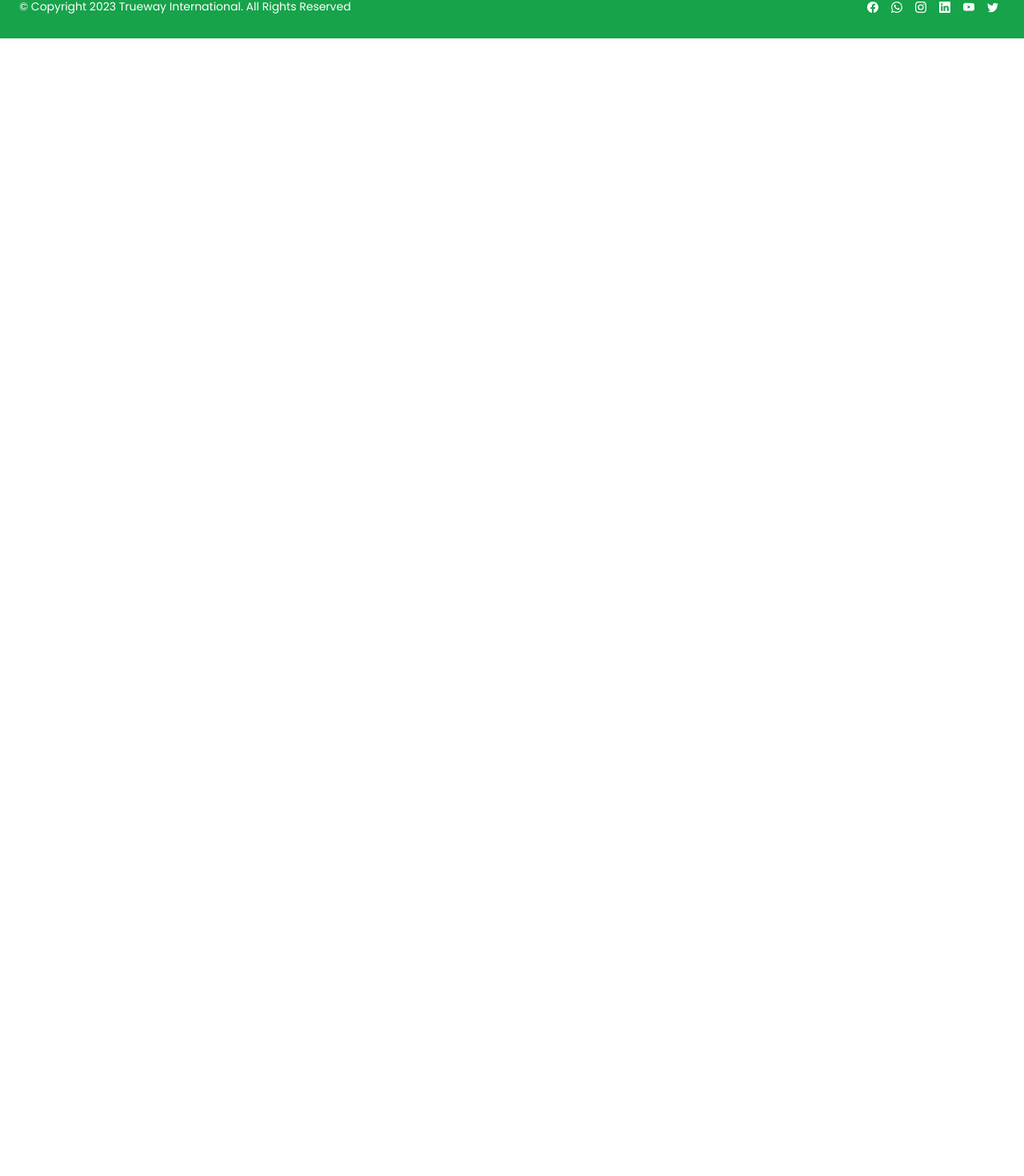
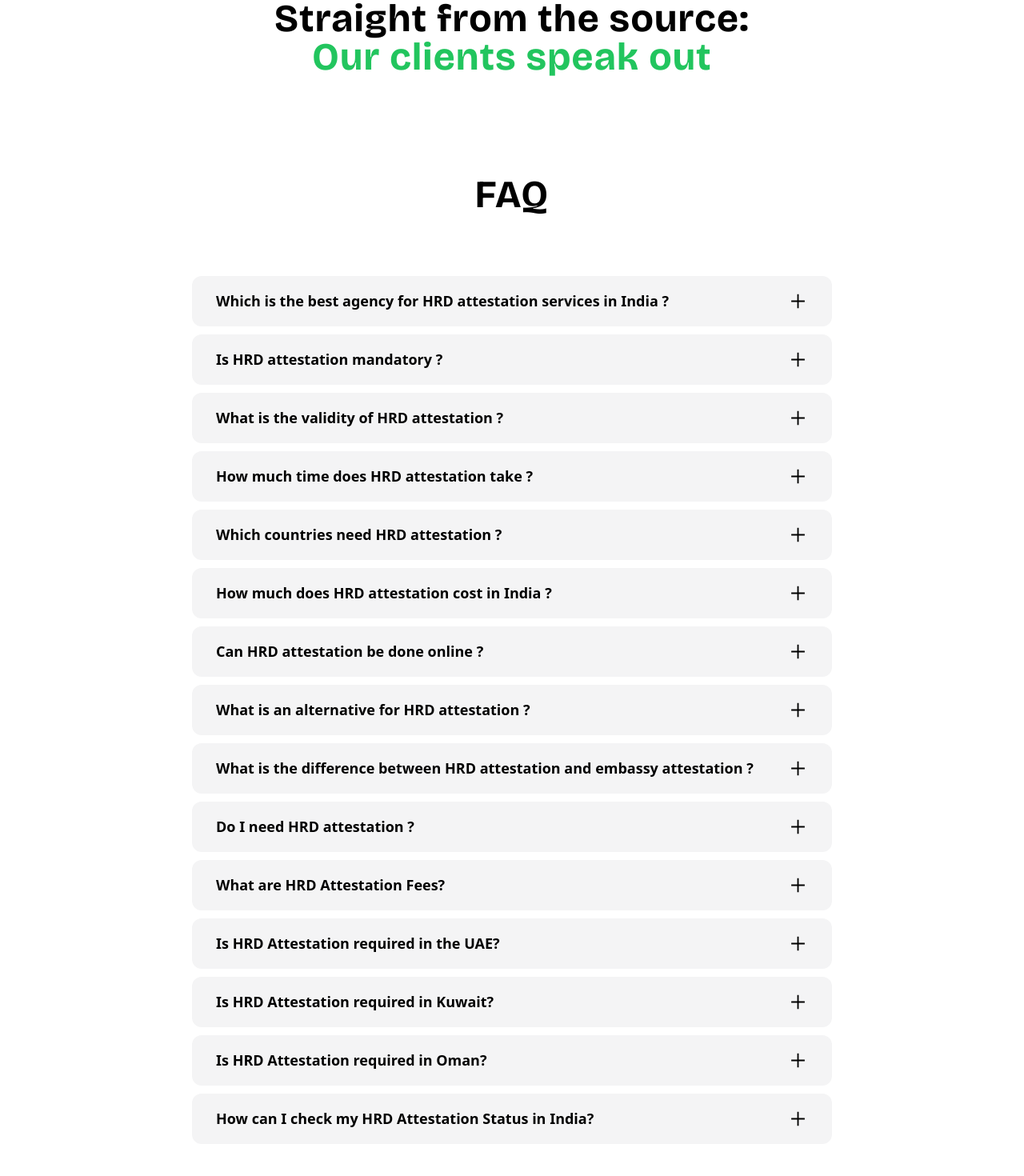
Before and after one commit to Truwayinternational/Trueway-Website, a React (Create React App) app: page /hrdAttestation in a window 1280 px wide. Shown: the part 6639-8109 px from the top of the page at 80% size. Before the commit the page ends 6687 px from the top, so only its background shows below. Built offline with nearby package versions, Linux system fonts and the light colour scheme.

Commit message:
FAQ of HRD attestation

```diff
--- a/src/Pages/OtherServices/Embassy Attestation/EmbassyAttestationIndex.js
+++ b/src/Pages/OtherServices/Embassy Attestation/EmbassyAttestationIndex.js
@@ -7,8 +7,9 @@ import PopularContreisCardMob from './PopularContreisCardMob'
 import HowDoIGet from './HowDoIGet'
 import YourBestChoice from './YourBestChoice'
 
-// trueway services import
+// trueway services add from same home page
 import WhyIsTrueway from '../../../Components/WhyisTrueway'
+
 
 import OurClients from '../OurClients'
 import FaqEmbassy from './FaqEmbassy'
--- a/src/Pages/OtherServices/Embassy Attestation/FaqEmbassy.js
+++ b/src/Pages/OtherServices/Embassy Attestation/FaqEmbassy.js
@@ -52,7 +52,7 @@ function FaqEmbassy() {
     ]
 
   return (
-    <div>
+    <>
         <div className='w-full h-full flex flex-col justify-between bg-white'>
             <div className="max-w-[1240px] my-10 m-auto">
                 <div className='flex flex-col justify-center md:items-center w-full px-2 py-4'>
@@ -71,10 +71,9 @@ function FaqEmbassy() {
                         })}
                     </div>
                 </div>
-
             </div>
         </div>
-    </div>
+    </>
   )
 }
 
--- /dev/null
+++ b/src/Pages/OtherServices/HRD Attestation/FaqHRD.js
@@ -0,0 +1,121 @@
+import React, { useState } from 'react'
+import FaqAccordion from '../FaqAccordion'
+
+
+function FaqHRD() {
+
+    const [open, SetOpen] = useState(false)
+
+    const toggle = (index) => {
+        if(open === index) {
+            return SetOpen(null)
+        }
+        SetOpen(index)
+    }
+
+    const AccordionData = [
+        {
+            id:1,
+            question:"Which is the best agency for HRD attestation services in India ?",
+            Answer:"Trueway International is a well-established company that offers various document attestation services, including HRD attestation, for various countries.",
+        },
+        {
+            id:2,
+            question:"Is HRD attestation mandatory ?",
+            Answer:"HRD attestation is often mandatory for educational document verification when seeking employment or pursuing higher education abroad.",
+        },
+        {
+            id:3,
+            question:"What is the validity of HRD attestation ?",
+            Answer:"HRD attestation validity varies; it is generally recognized for 6 months. Confirm with authorities and country-specific regulations for accurate information.",
+        },
+        {
+            id:4,
+            question:"How much time does HRD attestation take ?",
+            Answer:"The time required for HRD attestation varies but generally takes 1-2 weeks. It depends on factors like document type, state regulations, and agency processing speed.",
+        },
+        {
+            id:5,
+            question:"Which countries need HRD attestation ?",
+            Answer:"Several countries, including the UAE, Qatar, Saudi Arabia, and more, require HRD attestation for educational and professional documents as part of their immigration or employment processes.",
+        },
+        {
+            id:6,
+            question:"How much does HRD attestation cost in India ?",
+            Answer:"The cost of HRD attestation in India varies depending on factors like the state and type of document. It generally ranges from ₹500 to ₹2000.",
+        },
+        {
+            id:7,
+            question:"Can HRD attestation be done online ?",
+            Answer:"Yes, HRD attestation can often be done online through official portals or authorised agencies, simplifying the process of verifying educational documents for international use.",
+        },
+        {
+            id:8,
+            question:"What is an alternative for HRD attestation ?",
+            Answer:"Apostille is an alternative to HRD attestation, internationally recognized for validating educational documents' authenticity, often required for international use.",
+        },
+        {
+            id:9,
+            question:"What is the difference between HRD attestation and embassy attestation ?",
+            Answer:"HRD attestation involves verification by the Human Resource Department of a country, validating educational documents. Embassy attestation is a certification by a foreign country's embassy for document validity.",
+        },
+        {
+            id:10,
+            question:"Do I need HRD attestation ?",
+            Answer:"HRD attestation validates educational documents for international use. Often required for employment or further studies abroad. Check specific country requirements.",
+        },
+        {
+            id:11,
+            question:"What are HRD Attestation Fees?",
+            Answer:"HRD attestation fees vary depending on the document type, country, and agency. Typically, fees range from Rs. 500 to Rs. 2000 or more in India.",
+        },
+        {
+            id:12,
+            question:"Is HRD Attestation required in the UAE?",
+            Answer:"Yes, HRD attestation is required in the UAE. It's a crucial step to validate educational documents when seeking employment or pursuing higher education in the UAE.",
+        },
+        {
+            id:13,
+            question:"Is HRD Attestation required in Kuwait?",
+            Answer:"Yes, HRD attestation is required for educational documents intending to be used in Kuwait for employment, education, or related purposes.",
+        },
+        {
+            id:14,
+            question:"Is HRD Attestation required in Oman?",
+            Answer:"Yes, HRD attestation is required for Oman. It validates educational documents for employment and further studies in Oman.",
+        },
+        {
+            id:15,
+            question:"How can I check my HRD Attestation Status in India?",
+            Answer:"To check HRD attestation status in India, visit the concerned state's HRD website, enter application details, and track the progress online.",
+        }
+    ]
+
+
+  return (
+    <>
+        <div className='w-full h-full flex flex-col justify-between bg-white'>
+            <div className="max-w-[1240px] my-10 m-auto">
+                <div className='flex flex-col justify-center md:items-center w-full px-2 py-4'>
+                    <h2 className='text-4xl lg:text-5xl  tracking-wide font-bold text-center font-HeadingFont py-3'>FAQ</h2>
+                </div>
+                <div className='flex justify-center items-center my-10 '>
+                    <div className=' mx-5 lg:w-[800px] md:w-[500px] '>
+                        {AccordionData.map((data, index)=>{
+                            return <FaqAccordion
+                                key={index}
+                                open={index === open}
+                                question={data.question}
+                                answer={data.Answer}
+                                toggle={()=> toggle(index)}
+                            />
+                        })}
+                    </div>
+                </div>
+            </div>
+        </div>
+    </>
+  )
+}
+
+export default FaqHRD
--- a/src/Pages/OtherServices/HRD Attestation/HRDIndex.js
+++ b/src/Pages/OtherServices/HRD Attestation/HRDIndex.js
@@ -8,6 +8,11 @@ import ServicesMob from './ServicesMob';
 import PurposesOfHRD from './PurposesOfHRD';
 import ProcedureForHrd from './ProcedureForHrd';
 import DocumentsRequired from './DocumentsRequired';
+
+import WhyIsTrueway from '../../../Components/WhyisTrueway'
+import OurClients from '../OurClients'
+
+import FaqHRD from './FaqHRD';
 
 
 
@@ -23,6 +28,9 @@ function HRDIndex() {
         <PurposesOfHRD />
         <ProcedureForHrd />
         <DocumentsRequired />
+        <WhyIsTrueway />
+        <OurClients />
+        <FaqHRD/>
     </div>
   )
 
```
